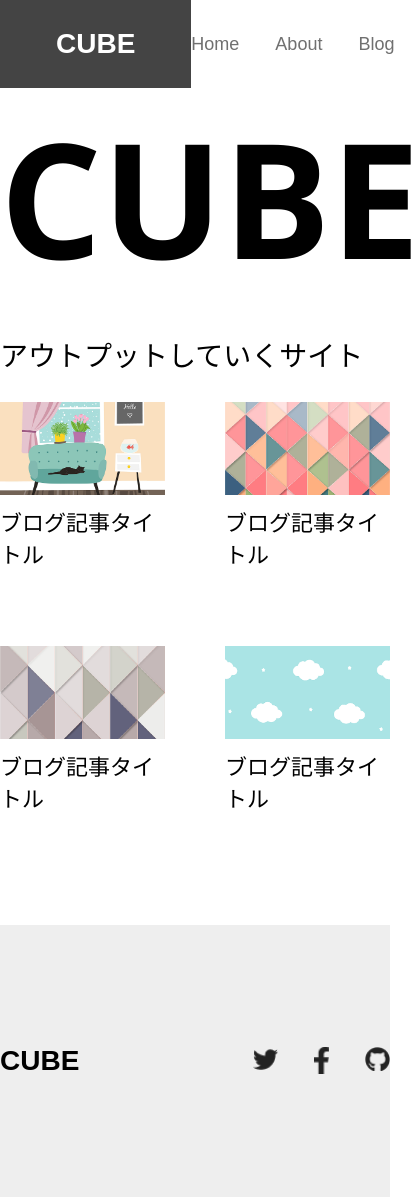
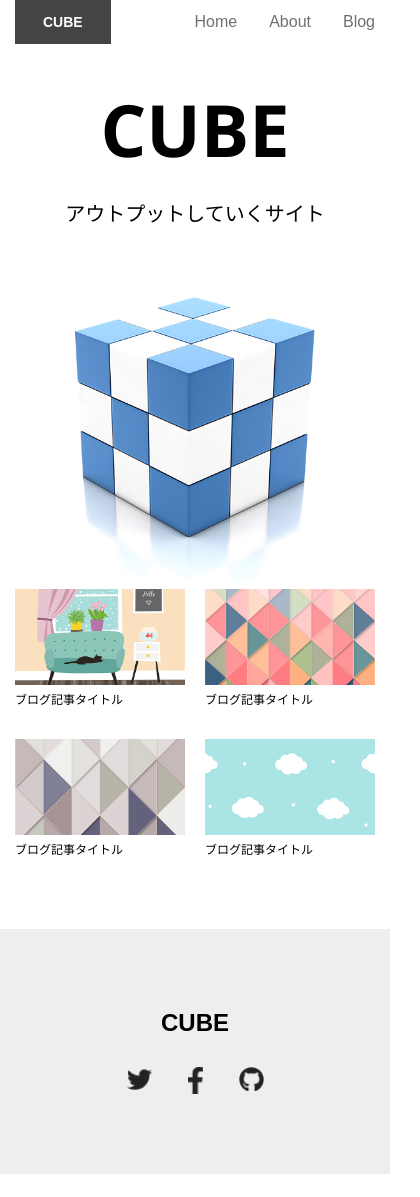
Before and after one commit to syu-h81/cube, a Next.js app: page / in a window 390 px wide. Shown: the whole page, 420 px wide, since content can reach past the window. After the commit the page ends 1174 px from the top, so only its background shows below. Built offline with nearby package versions, Linux system fonts and the light colour scheme.

Commit message:
レスポンシブ対応

```diff
--- a/app/components/footer/footer.module.css
+++ b/app/components/footer/footer.module.css
@@ -32,3 +32,20 @@
 .footerNavItem {
   list-style: none;
 }
+
+@media (max-width: 768px) {
+  .footer {
+    padding: 80px 0;
+    margin-top: 60px;
+  }
+
+  .footerContainer {
+    flex-direction: column;
+    text-align: center;
+    gap: 30px;
+  }
+
+  .footerLogo {
+    font-size: 1.5rem;
+  }
+}
--- a/app/components/header/header.module.css
+++ b/app/components/header/header.module.css
@@ -34,3 +34,26 @@
   font-size: 1.125rem;
   list-style: none;
 }
+
+@media (max-width: 768px) {
+  .headerContainer {
+    padding: 0 15px;
+  }
+
+  .headerTitle {
+    padding: 14px 28px;
+    font-size: 1.5rem;
+  }
+
+  .headerLogo {
+    font-size: 0.875rem;
+  }
+
+  .headerNavList {
+    gap: 32px;
+  }
+
+  .headerNavItem {
+    font-size: 1rem;
+  }
+}
--- a/app/components/hero/_Hero.tsx
+++ b/app/components/hero/_Hero.tsx
@@ -23,6 +23,7 @@ export default function Hero({ title, description, imageSrc }: Props) {
               width={575}
               height={498}
               priority
+              sizes="(max-width: 768px) 100vw, 50vw"
             />
           </div>
         )}
--- a/app/components/hero/hero.module.css
+++ b/app/components/hero/hero.module.css
@@ -14,3 +14,23 @@
 .heroDescription {
   font-size: 1.75rem;
 }
+
+@media (max-width: 768px) {
+  .heroContainer {
+    flex-direction: column;
+    text-align: center;
+    gap: 30px;
+  }
+
+  .heroBody {
+    padding-top: 36px;
+  }
+
+  .heroTitle {
+    font-size: 4.5rem;
+  }
+
+  .heroDescription {
+    font-size: 1.25rem;
+  }
+}
--- a/app/components/post/post.module.css
+++ b/app/components/post/post.module.css
@@ -14,3 +14,13 @@
   font-weight: 400;
   margin-top: 10px;
 }
+
+@media (max-width: 768px) {
+  .postBody {
+    gap: 20px;
+  }
+  .postTitle {
+    font-size: 0.75rem;
+    margin-top: 5px;
+  }
+}
--- a/app/globals.css
+++ b/app/globals.css
@@ -48,3 +48,9 @@ button {
   max-width: var(--container-width);
   margin: 0 auto;
 }
+
+@media (max-width: 768px) {
+  .main {
+    padding: 0 15px;
+  }
+}
--- a/app/page.tsx
+++ b/app/page.tsx
@@ -31,7 +31,7 @@ export default function Home() {
   return (
     <>
       <Header />
-      <main>
+      <main className="main">
         <Hero
           title="CUBE"
           description="アウトプットしていくサイト"
```
